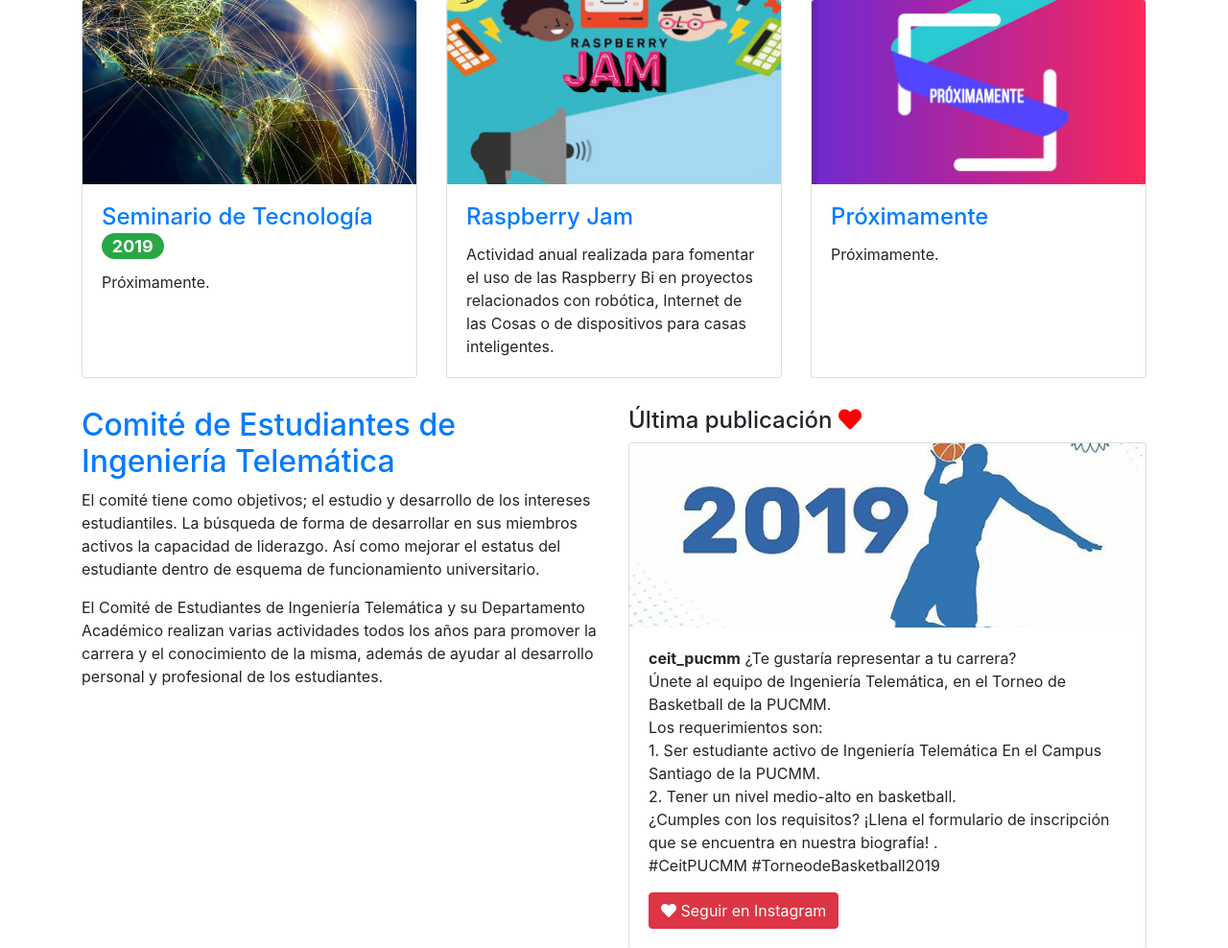
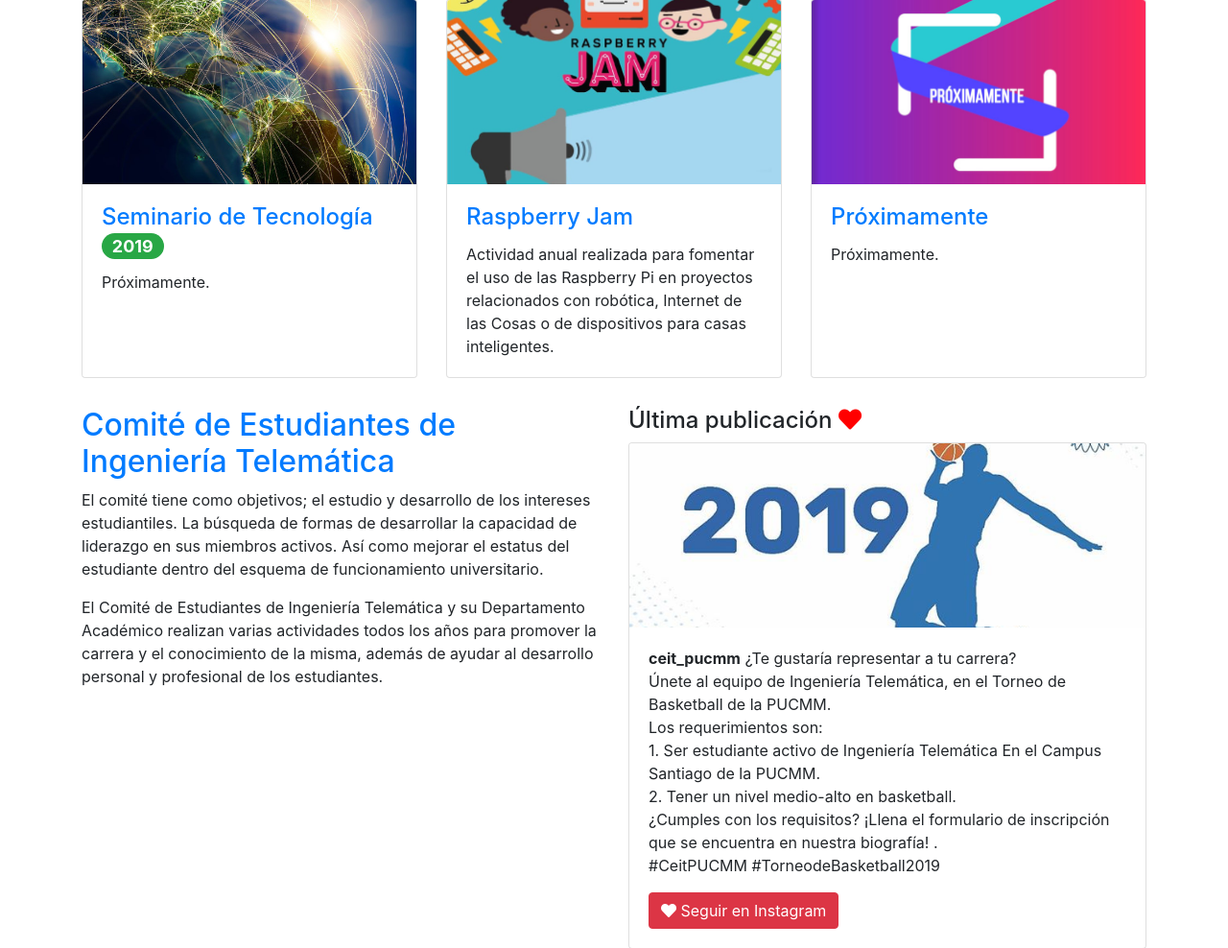
Before and after one commit to ivanubi/ceit-website, a Flask app: page / in a window 1280 px wide. Shown: the part 1299-2287 px from the top of the page at 96% size. Run offline with Flask 2, Linux system fonts and the light colour scheme; parts of the project's set-up code (start-up, migrations or seed data) failed here and were passed over; some libraries are stand-ins or nearby versions.

Commit message:
Add files via upload

```diff
--- a/templates/index.html
+++ b/templates/index.html
@@ -171,7 +171,7 @@
             <div class="text-primary">Raspberry Jam</div>
           </h4>
           <p class="card-text">
-            Actividad anual realizada para fomentar el uso de las Raspberry Bi
+            Actividad anual realizada para fomentar el uso de las Raspberry Pi
             en proyectos relacionados con robótica, Internet de las Cosas
             o de dispositivos para casas inteligentes.
           </p>
@@ -204,9 +204,9 @@
       <h2 class="text-primary">Comité de Estudiantes de Ingeniería Telemática</h2>
       <p>
         El comité tiene como objetivos; el estudio y desarrollo de los
-        intereses estudiantiles. La búsqueda de forma de desarrollar en sus
-        miembros activos la capacidad de liderazgo. Así como mejorar el
-        estatus del estudiante dentro de esquema de funcionamiento
+        intereses estudiantiles. La búsqueda de formas de desarrollar la capacidad
+        de liderazgo en sus miembros activos. Así como mejorar el
+        estatus del estudiante dentro del esquema de funcionamiento
         universitario.
       </p>
       <p>
```
